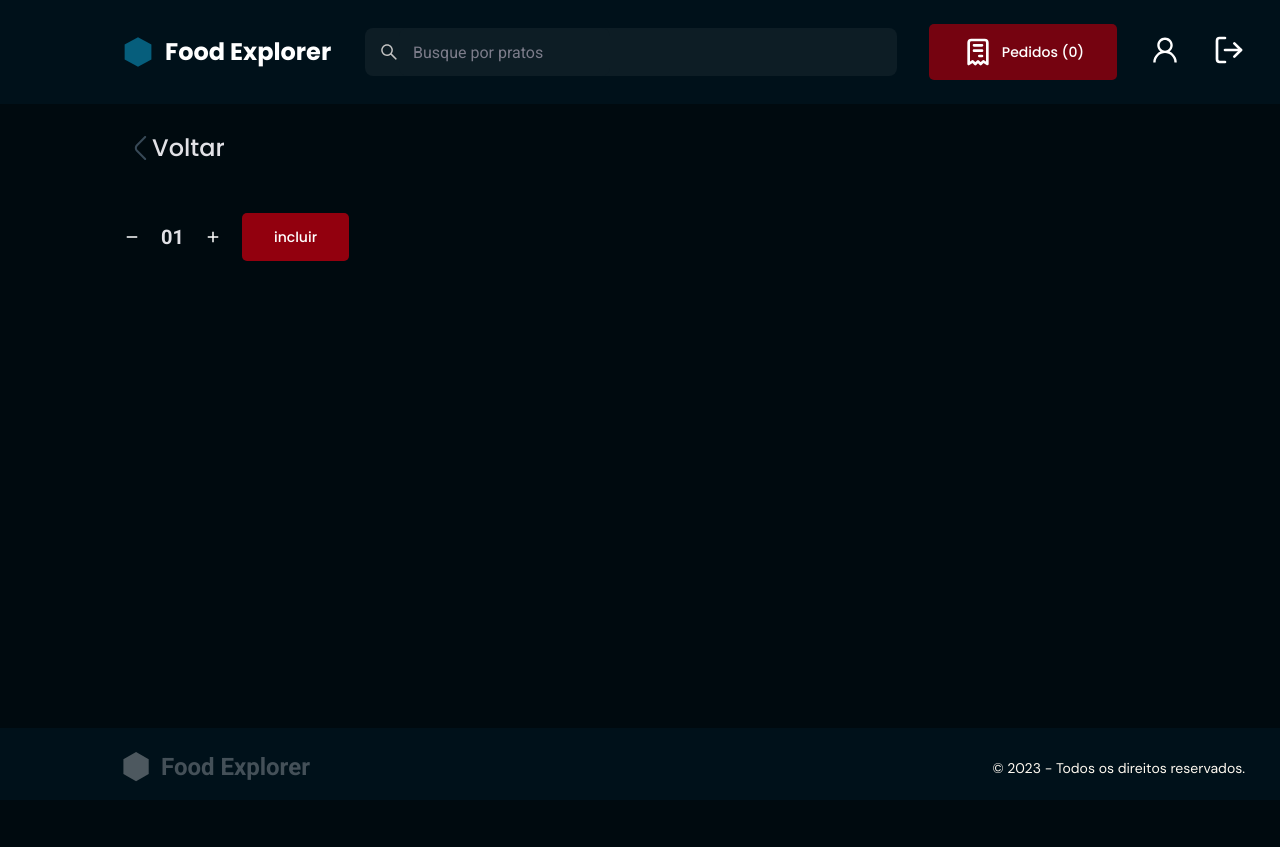
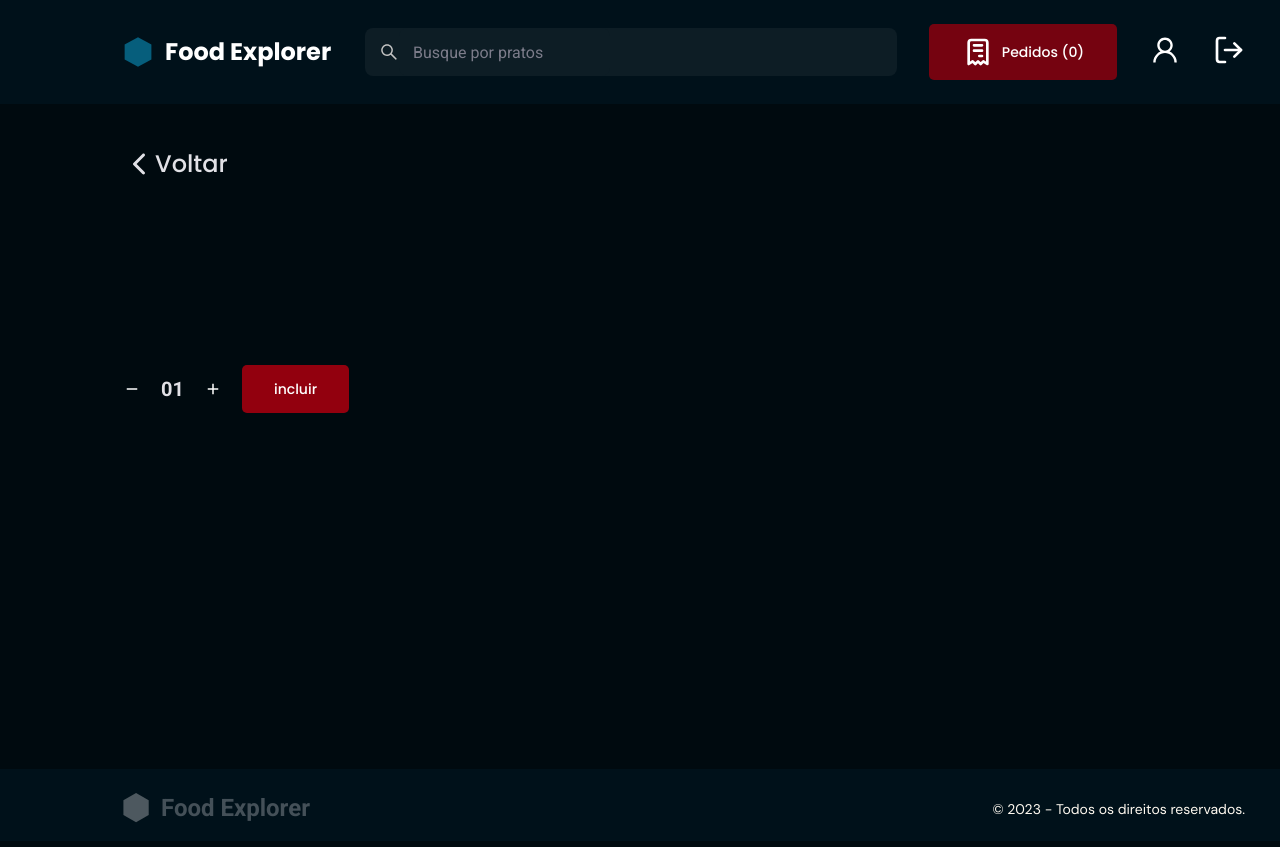
Before and after one commit to Edna06/Front-end, a React (Vite) app in the folder foodExplorer/: page /details in a window 1280 px wide. Shown: the top 847 px of the page. Before the commit the page ends 806 px from the top, so only its background shows below. Built offline with nearby package versions, Linux system fonts and the light colour scheme.

Commit message:
update: botão voltar

```diff
--- a/foodExplorer/src/pages/Details/index.jsx
+++ b/foodExplorer/src/pages/Details/index.jsx
@@ -37,24 +37,14 @@ export function Details(){
         <Container>
             <Header />
 
-            <ButtonBack to='/'>
-                    <svg width="24" height="24" viewBox="0 0 24 24" fill="none" xmlns="http://www.w3.org/2000/svg">
-                    <g clip-path="url(#clip0_403_3101)">
-                    <path d="M17.1699 24C17.0383 24.0008 16.9078 23.9756 16.786 23.9258C16.6641 23.876 16.5533 23.8027 16.4599 23.71L8.28989 15.54C7.82426 15.0756 7.45483 14.5238 7.20277 13.9164C6.9507 13.3089 6.82095 12.6577 6.82095 12C6.82095 11.3424 6.9507 10.6912 7.20277 10.0837C7.45483 9.47626 7.82426 8.92451 8.28989 8.46005L16.4599 0.290063C16.5531 0.196825 16.6638 0.122864 16.7856 0.0724035C16.9075 0.0219432 17.038 -0.00402832 17.1699 -0.00402832C17.3018 -0.00402832 17.4323 0.0219432 17.5541 0.0724035C17.676 0.122864 17.7867 0.196825 17.8799 0.290063C17.9731 0.383301 18.0471 0.493991 18.0976 0.615813C18.148 0.737635 18.174 0.868203 18.174 1.00006C18.174 1.13192 18.148 1.26249 18.0976 1.38431C18.0471 1.50613 17.9731 1.61682 17.8799 1.71006L9.70989 9.88005C9.14809 10.4426 8.83253 11.205 8.83253 12C8.83253 12.7951 9.14809 13.5575 9.70989 14.12L17.8799 22.29C17.9736 22.383 18.048 22.4936 18.0988 22.6155C18.1496 22.7373 18.1757 22.868 18.1757 23C18.1757 23.132 18.1496 23.2628 18.0988 23.3846C18.048 23.5065 17.9736 23.6171 17.8799 23.71C17.7865 23.8027 17.6756 23.876 17.5538 23.9258C17.432 23.9756 17.3015 24.0008 17.1699 24Z" fill="#374957"/>
-                    </g>
-                    <defs>
-                    <clipPath id="clip0_403_3101">
-                    <rect width="24" height="24" fill="white"/>
-                    </clipPath>
-                    </defs>
-                    </svg>
-
-            <p>Voltar</p>
-        </ButtonBack>
-
             <Main>
 
-
+            <ButtonBack>
+                    <Link to ='/'>
+                        <IoIosArrowBack size={32} />
+                        Voltar
+                    </Link>
+            </ButtonBack>
 
             <Content>
             {/* <img src={data.image} alt="Imagem do prato" /> */}
--- a/foodExplorer/src/pages/Details/styles.js
+++ b/foodExplorer/src/pages/Details/styles.js
@@ -100,19 +100,20 @@ export const AllIngredientCards = styled.section`
     gap: 4rem;
 `;
 
-export const ButtonBack = styled(Link)`
-    background-color: transparent;
-    color: ${({theme})=> theme.COLORS.GRAY};
+
+export const ButtonBack = styled.div`
+    margin: 1.8rem 0;
+    max-width: 136.8rem;
     display: flex;
-    align-items: center;
-    font-size: 2.4rem;
-    font-weight: 500;
-    line-height: 33.6rem;
-    position: absolute;
-    top: -2rem;
-    left: 10%;
-
-    :hover {
-        color: ${({theme})=> theme.COLORS.LOGO_COLOR};
+    flex-direction: column;
+    gap: 2.4rem;
+    > a {
+        background-color: transparent;
+        color: ${({theme})=> theme.COLORS.GRAY};
+        display: flex;
+        align-items: center;
+        font-size: 2.4rem;
+        font-weight: 500;
+        line-height: 3.6rem;
     }
 `;
--- a/foodExplorer/src/pages/EditDish/index.jsx
+++ b/foodExplorer/src/pages/EditDish/index.jsx
@@ -14,27 +14,17 @@ export function EditDish(){
     const [description, setDescription] = useState("");
 
     return(
+
         <Container>
             <Header />
 
-            <ButtonBack to='/'>
-        <svg width="24" height="24" viewBox="0 0 24 24" fill="none" xmlns="http://www.w3.org/2000/svg">
-        <g clip-path="url(#clip0_403_3101)">
-        <path d="M17.1699 24C17.0383 24.0008 16.9078 23.9756 16.786 23.9258C16.6641 23.876 16.5533 23.8027 16.4599 23.71L8.28989 15.54C7.82426 15.0756 7.45483 14.5238 7.20277 13.9164C6.9507 13.3089 6.82095 12.6577 6.82095 12C6.82095 11.3424 6.9507 10.6912 7.20277 10.0837C7.45483 9.47626 7.82426 8.92451 8.28989 8.46005L16.4599 0.290063C16.5531 0.196825 16.6638 0.122864 16.7856 0.0724035C16.9075 0.0219432 17.038 -0.00402832 17.1699 -0.00402832C17.3018 -0.00402832 17.4323 0.0219432 17.5541 0.0724035C17.676 0.122864 17.7867 0.196825 17.8799 0.290063C17.9731 0.383301 18.0471 0.493991 18.0976 0.615813C18.148 0.737635 18.174 0.868203 18.174 1.00006C18.174 1.13192 18.148 1.26249 18.0976 1.38431C18.0471 1.50613 17.9731 1.61682 17.8799 1.71006L9.70989 9.88005C9.14809 10.4426 8.83253 11.205 8.83253 12C8.83253 12.7951 9.14809 13.5575 9.70989 14.12L17.8799 22.29C17.9736 22.383 18.048 22.4936 18.0988 22.6155C18.1496 22.7373 18.1757 22.868 18.1757 23C18.1757 23.132 18.1496 23.2628 18.0988 23.3846C18.048 23.5065 17.9736 23.6171 17.8799 23.71C17.7865 23.8027 17.6756 23.876 17.5538 23.9258C17.432 23.9756 17.3015 24.0008 17.1699 24Z" fill="#374957"/>
-        </g>
-        <defs>
-        <clipPath id="clip0_403_3101">
-        <rect width="24" height="24" fill="white"/>
-        </clipPath>
-        </defs>
-        </svg>
-
-            <p>Voltar</p>
-        </ButtonBack>
-
             <Main>
-
-
+                <ButtonBack>
+                    <Link to ='/'>
+                        <IoIosArrowBack size={32} />
+                        Voltar
+                    </Link>
+                </ButtonBack>
 
                     <h2>Editar prato</h2>
                 <Form>
@@ -46,8 +36,6 @@ export function EditDish(){
                         type="text"
                         placeholder="Ex.: Salada Ceasar"
                         />
-
-
 
                     </InputWrapper>
 
--- a/foodExplorer/src/pages/EditDish/styles.js
+++ b/foodExplorer/src/pages/EditDish/styles.js
@@ -109,19 +109,19 @@ export const SectionPrice = styled.div`
     width: 20%;
 `;
 
-export const ButtonBack = styled(Link)`
-    background-color: transparent;
-    color: ${({theme})=> theme.COLORS.GRAY};
+export const ButtonBack = styled.div`
+    margin: 1.8rem 0;
+    max-width: 136.8rem;
     display: flex;
-    align-items: center;
-    font-size: 2.4rem;
-    font-weight: 500;
-    line-height: 33.6rem;
-    position: absolute;
-    top: -2rem;
-    left: 10%;
-
-    :hover {
-        color: ${({theme})=> theme.COLORS.LOGO_COLOR};
+    flex-direction: column;
+    gap: 2.4rem;
+    > a {
+        background-color: transparent;
+        color: ${({theme})=> theme.COLORS.GRAY};
+        display: flex;
+        align-items: center;
+        font-size: 2.4rem;
+        font-weight: 500;
+        line-height: 3.6rem;
     }
 `;
```
